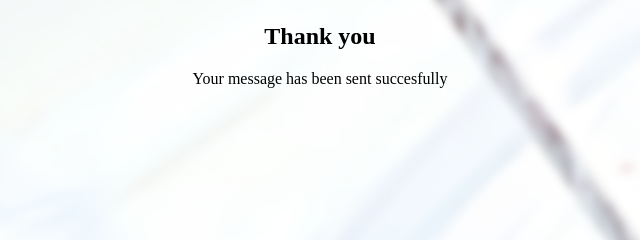
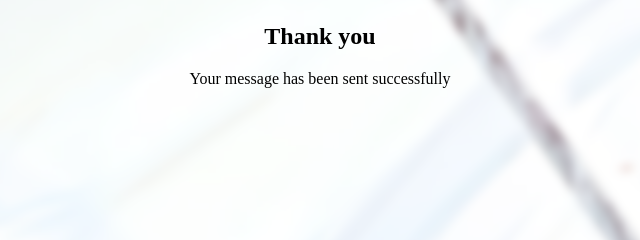
Before and after one commit to ZinxValkyria/project3, a website: page public/user.ejs in a window 1280 px wide. Shown: the part 175-415 px from the top of the page, 320-960 px from the left. Drawn offline with nearby package versions, Linux system fonts and the light colour scheme; files that its build step writes are made by us from their sources; a web font is replaced by a local one.

Commit message:
Update user.ejs

```diff
--- a/public/user.ejs
+++ b/public/user.ejs
@@ -13,7 +13,7 @@
   <!-- Your content goes here -->
   <main>
   <h2>Thank you</h2>
-  <p>Your message has been sent succesfully</p>
+  <p>Your message has been sent successfully</p>
 
 
 
```
